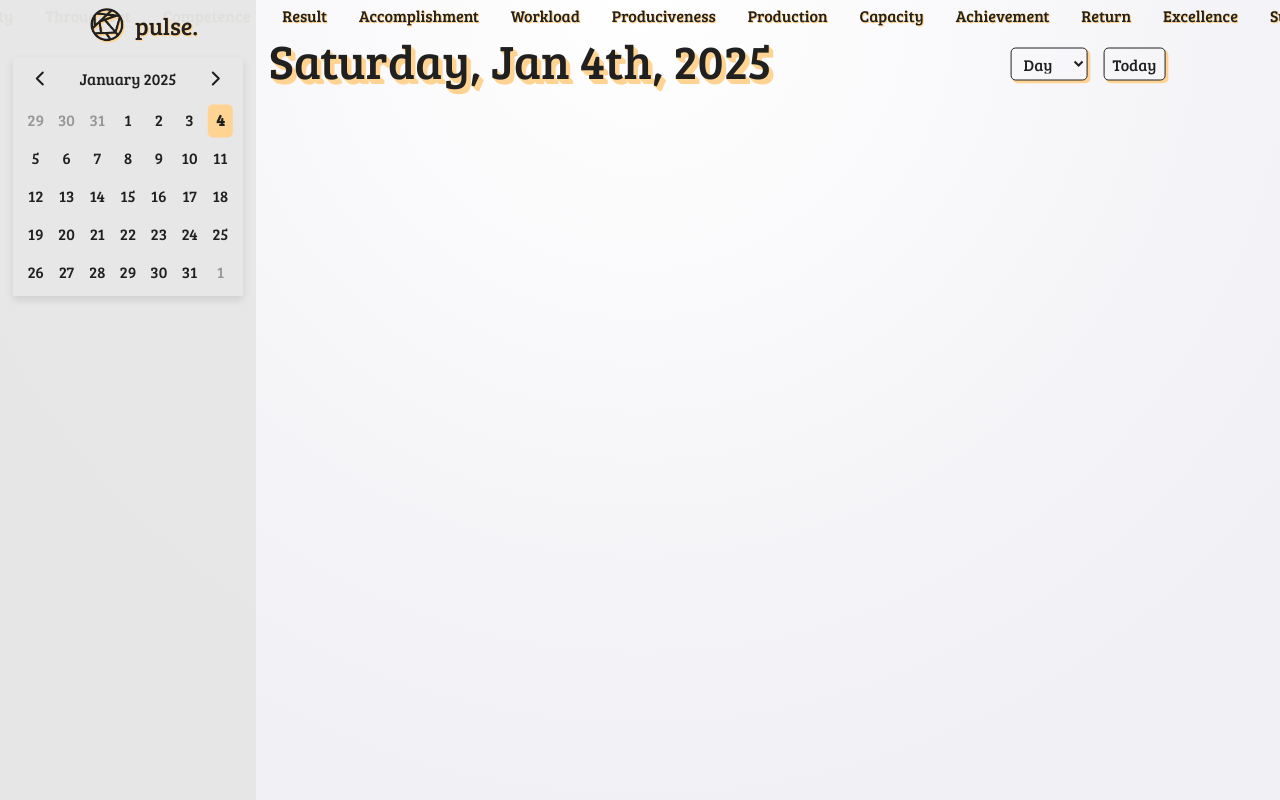
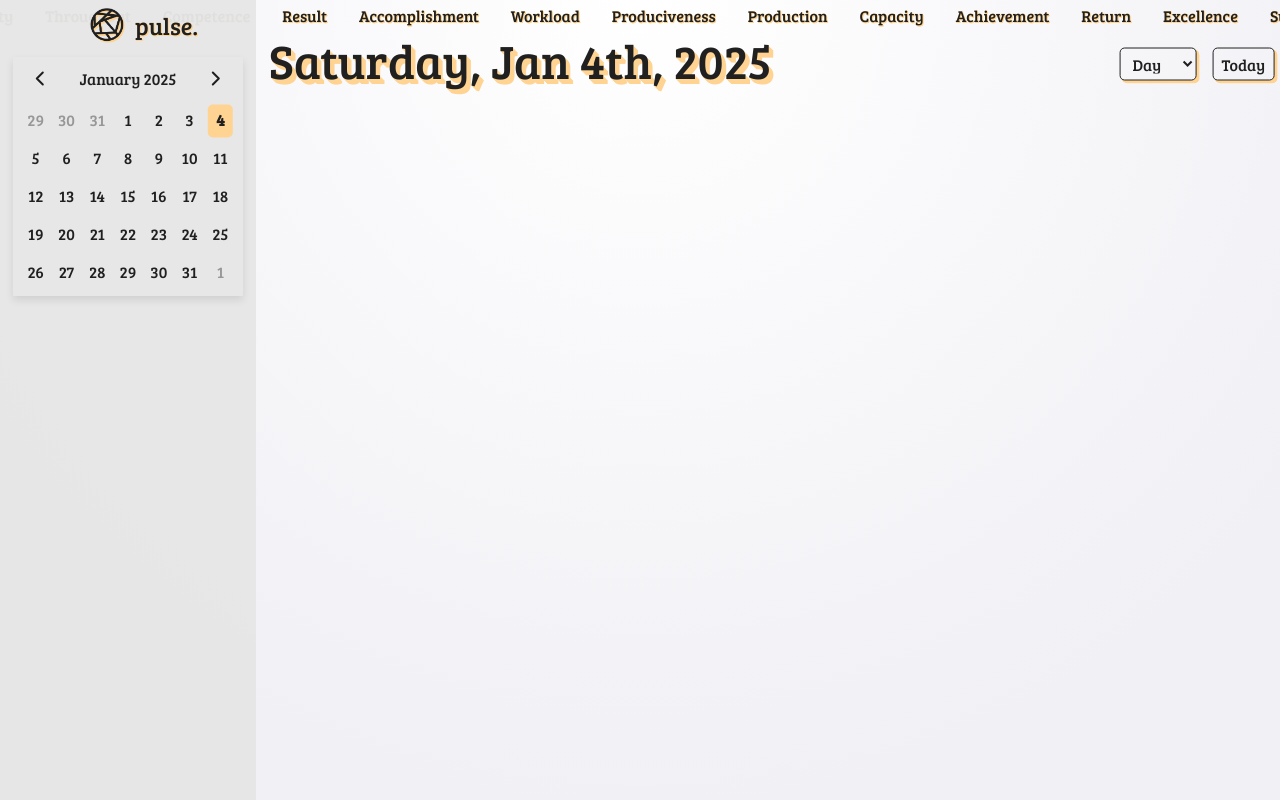
Before and after one commit to pratyushV-l/pulse, a Next.js app: page /homepage in a window 1280 px wide. Built offline with nearby package versions, Linux system fonts and the light colour scheme.

Commit message:
updated layout

```diff
--- a/app/globals.css
+++ b/app/globals.css
@@ -443,7 +443,7 @@ body, html {
   position: absolute;
   transform: translate(-50%, -50%);
   top: 6.0%;
-  left: 85%;
+  left: 93.5%;
 }
 
 .dropdown {
```
